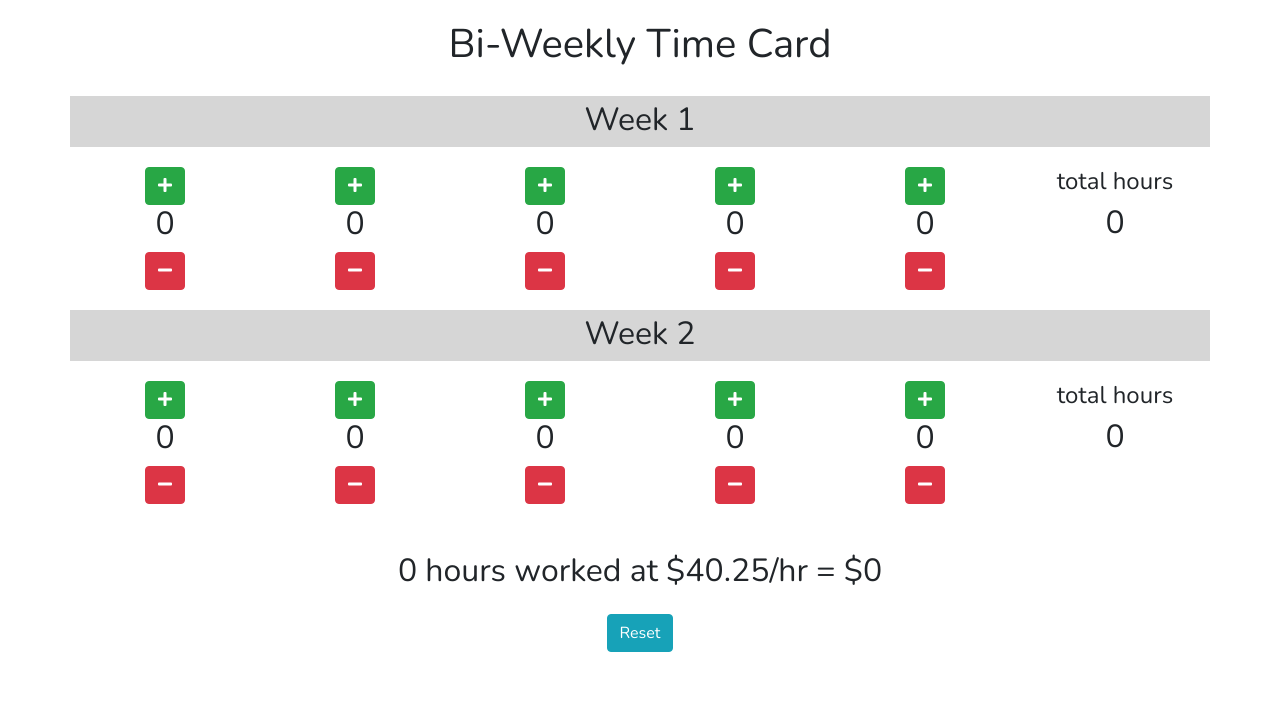
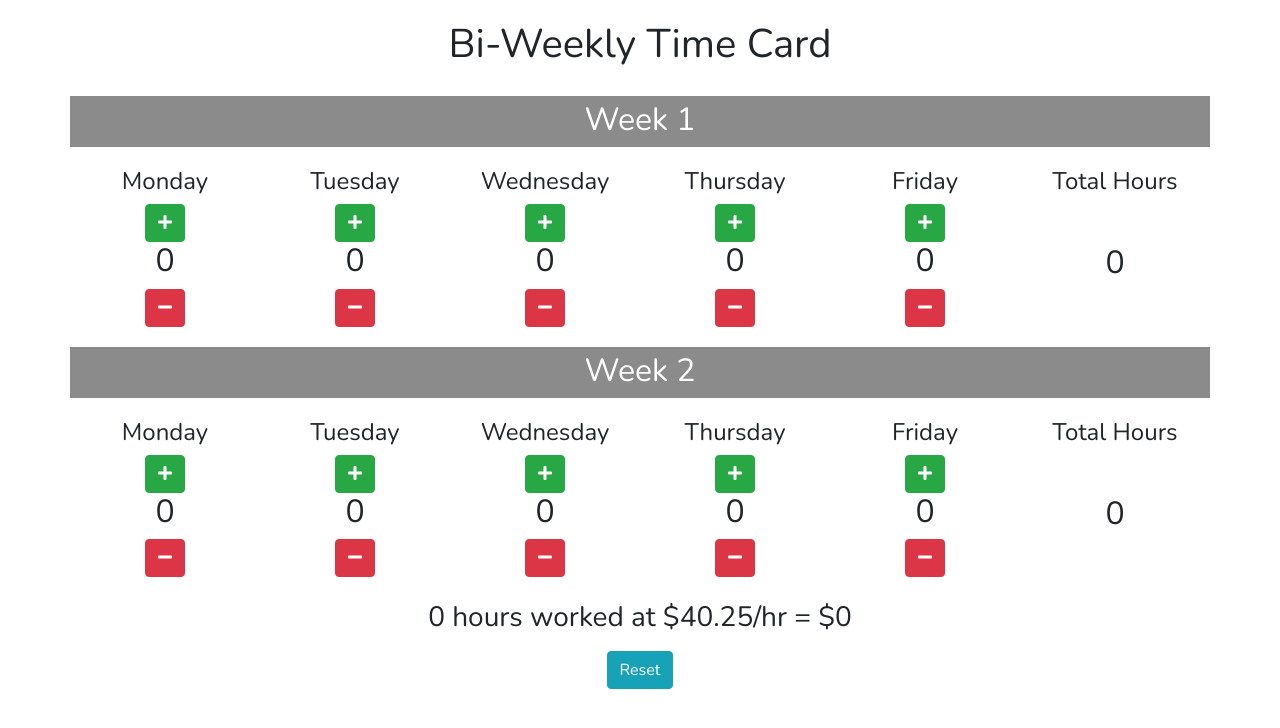
Before and after one commit to ClairRogers/time-card, a plain HTML site: page index.html in a window 1280 px wide. Drawn offline with nearby package versions, Linux system fonts and the light colour scheme.

Commit message:
added days label

```diff
--- a/app/app.js
+++ b/app/app.js
@@ -1,13 +1,9 @@
 let time = [[0, 0, 0, 0, 0], [0, 0, 0, 0, 0]]
 
 
-let totalTime = 0
-let w0Total = 0
-let w1Total = 0
 
 function addTime(w, d) {
   time[w][d]++
-  totalTime++
   if (time[w][d] > 24) {
     time[w][d] = 24
   }
@@ -16,7 +12,6 @@ function addTime(w, d) {
 
 function subtractTime(w, d) {
   time[w][d]--
-  totalTime--
   if (time[w][d] < 1) {
     time[w][d] = 0
   }
--- a/assets/style.css
+++ b/assets/style.css
@@ -7,7 +7,8 @@ body {
 }
 
 .weeks {
-  background-color: rgb(214, 214, 214);
+  background-color: rgb(139, 139, 139);
+  color: white;
   margin-top: 20px;
   margin-bottom: 20px;
   padding-top: 5px;
--- a/index.html
+++ b/index.html
@@ -27,33 +27,38 @@
   </section>
   <section class="row text-center">
     <div class="col-2">
+      <h4>Monday</h4>
       <button type="button" class="btn btn-success" onclick="addTime(0,0)"><i class="fas fa-plus"></i></button>
       <h2 id="hour00">0</h2>
       <button type="button" class="btn btn-danger" onclick="subtractTime(0,0)"><i class="fas fa-minus"></i></button>
     </div>
     <div class="col-2">
+      <h4>Tuesday</h4>
       <button type="button" class="btn btn-success" onclick="addTime(0,1)"><i class="fas fa-plus"></i></button>
       <h2 id="hour01">0</h2>
       <button type="button" class="btn btn-danger" onclick="subtractTime(0,1)"><i class="fas fa-minus"></i></button>
     </div>
     <div class="col-2">
+      <h4>Wednesday</h4>
       <button type="button" class="btn btn-success" onclick="addTime(0,2)"><i class="fas fa-plus"></i></button>
       <h2 id="hour02">0</h2>
       <button type="button" class="btn btn-danger" onclick="subtractTime(0,2)"><i class="fas fa-minus"></i></button>
     </div>
     <div class="col-2">
+      <h4>Thursday</h4>
       <button type="button" class="btn btn-success" onclick="addTime(0,3)"><i class="fas fa-plus"></i></button>
       <h2 id="hour03">0</h2>
       <button type="button" class="btn btn-danger" onclick="subtractTime(0,3)"><i class="fas fa-minus"></i></button>
     </div>
     <div class="col-2">
+      <h4>Friday</h4>
       <button type="button" class="btn btn-success" onclick="addTime(0,4)"><i class="fas fa-plus"></i></button>
       <h2 id="hour04">0</h2>
       <button type="button" class="btn btn-danger" onclick="subtractTime(0,4)"><i class="fas fa-minus"></i></button>
     </div>
     <div class="col-2">
-      <h4>total hours</h4>
-      <h2 id="w0Total">0</h2>
+      <h4>Total Hours</h4>
+      <h2 class="mt-5" id="w0Total">0</h2>
     </div>
   </section>
   <section class="row weeks">
@@ -63,39 +68,44 @@
   </section>
   <section class="row text-center">
     <div class="col-2">
+      <h4>Monday</h4>
       <button type="button" class="btn btn-success" onclick="addTime(1,0)"><i class="fas fa-plus"></i></button>
       <h2 id="hour10">0</h2>
       <button type="button" class="btn btn-danger" onclick="subtractTime(1,0)"><i class="fas fa-minus"></i></button>
     </div>
     <div class="col-2">
+      <h4>Tuesday</h4>
       <button type="button" class="btn btn-success" onclick="addTime(1,1)"><i class="fas fa-plus"></i></button>
       <h2 id="hour11">0</h2>
       <button type="button" class="btn btn-danger" onclick="subtractTime(1,1)"><i class="fas fa-minus"></i></button>
     </div>
     <div class="col-2">
+      <h4>Wednesday</h4>
       <button type="button" class="btn btn-success" onclick="addTime(1,2)"><i class="fas fa-plus"></i></button>
       <h2 id="hour12">0</h2>
       <button type="button" class="btn btn-danger" onclick="subtractTime(1,2)"><i class="fas fa-minus"></i></button>
     </div>
     <div class="col-2">
+      <h4>Thursday</h4>
       <button type="button" class="btn btn-success" onclick="addTime(1,3)"><i class="fas fa-plus"></i></button>
       <h2 id="hour13">0</h2>
       <button type="button" class="btn btn-danger" onclick="subtractTime(1,3)"><i class="fas fa-minus"></i></button>
     </div>
     <div class="col-2">
+      <h4>Friday</h4>
       <button type="button" class="btn btn-success" onclick="addTime(1,4)"><i class="fas fa-plus"></i></button>
       <h2 id="hour14">0</h2>
       <button type="button" class="btn btn-danger" onclick="subtractTime(1,4)"><i class="fas fa-minus"></i></button>
     </div>
     <div class="col-2">
-      <h4>total hours</h4>
-      <h2 id="w1Total">0</h2>
+      <h4>Total Hours</h4>
+      <h2 class="mt-5" id="w1Total">0</h2>
     </div>
   </section>
   <section class="row">
-    <div class="col mt-5 text-center">
-      <h2 id="grand-total">0 hours worked at $40.25/hr = $0</h2>
-      <button type="button" class="btn btn-info mt-3" onclick="reset()">Reset</button>
+    <div class="col mt-4 text-center">
+      <h3 id="grand-total">0 hours worked at $40.25/hr = $0</h3>
+      <button type="button" class="btn btn-info mt-2" onclick="reset()">Reset</button>
     </div>
   </section>
 
```
